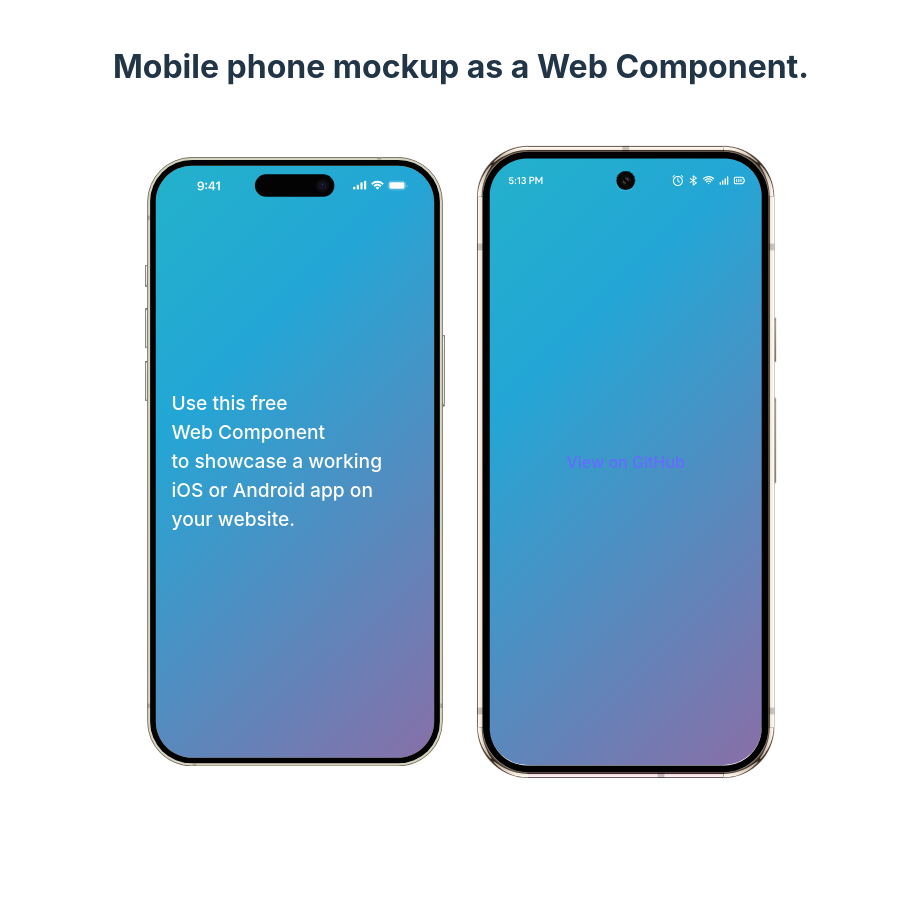
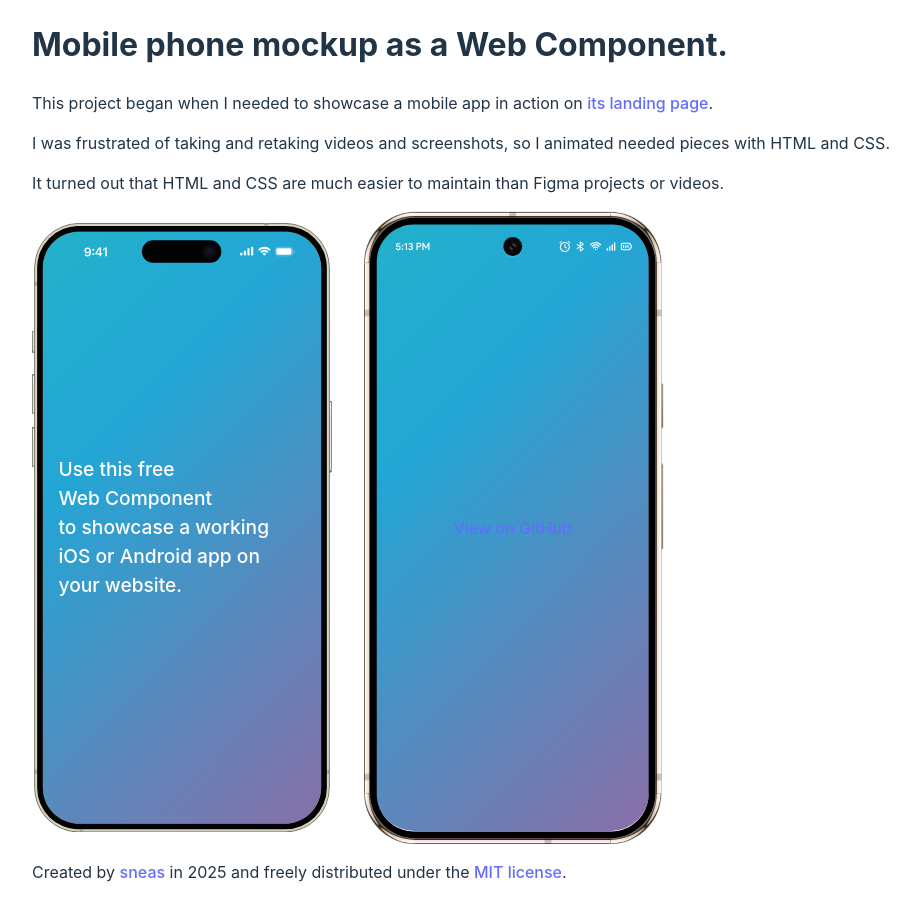
Before and after one commit to sneas/telephone, a plain HTML site: page index.html in a window 1280 px wide. Shown: the whole page, without its empty margins (179-1099 px from the left). Before the commit the page ends 800 px from the top, so only its background shows below. Drawn offline with Linux system fonts and the light colour scheme.

Commit message:
Automatically update gh-pages [skip ci]

```diff
--- a/index.html
+++ b/index.html
@@ -28,7 +28,11 @@
     <link rel="stylesheet" crossorigin href="/telephone/assets/index-DNaEyVgp.css">
   </head>
   <body>
-    <h1 style="text-align: center;">Mobile phone mockup as a Web Component.</h1>
+    <div>
+      <h1>Mobile phone mockup as a Web Component.</h1>
+      <p>This project began when I needed to showcase a mobile app in action on <a href="https://vocably.pro" target="_blank">its landing page</a>.</p>
+      <p>I was frustrated of taking and retaking videos and screenshots, so I animated needed pieces with HTML and CSS.</p>
+      <p>It turned out that HTML and CSS are much easier to maintain than Figma projects or videos.</p>
       <div class="examples">
         <style>
           .phone-content {
@@ -81,6 +85,9 @@
           </div>
         </pixel-9-pro>
       </div>
+      <p>
+        Created by <a href="https://github.com/sneas">sneas</a> in 2025 and freely distributed under the <a href="https://github.com/sneas/telephone/blob/main/LICENSE">MIT license</a>.</p>
+    </div>
     <script async defer src="https://buttons.github.io/buttons.js"></script>
   </body>
 </html>
```
Lines whose indentation alone changed are shown as unchanged.
